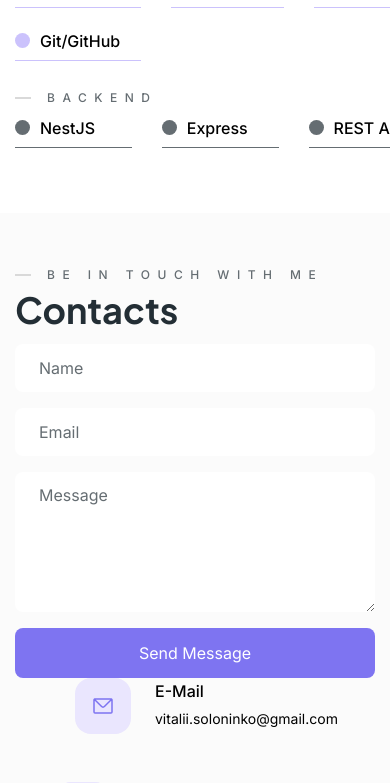
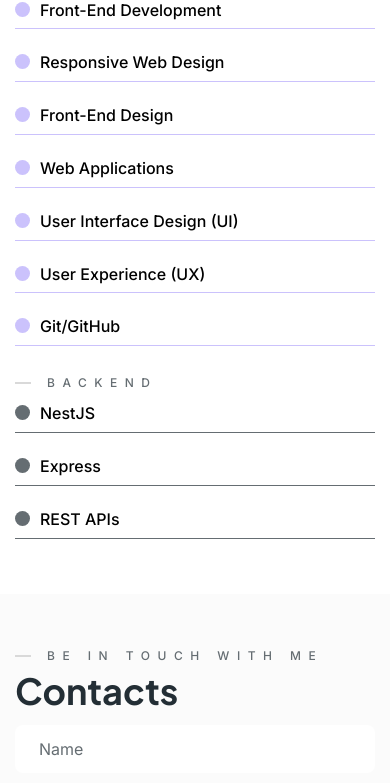
Before and after one commit to VitaliiSoloninko/angular-vitalii-portfolio, an Angular app: page / in a window 390 px wide. Shown: the part 6371-7154 px from the top of the page. Built offline with nearby package versions, Linux system fonts and the light colour scheme.

Commit message:
8.4	Update. Layout skills, contacts

```diff
--- a/src/app/sections/contacts/contacts.component.scss
+++ b/src/app/sections/contacts/contacts.component.scss
@@ -15,9 +15,12 @@ $mobileSmall: 479.98px;
   }
   // .contacts__body
   &__body {
-    @media (min-width: 850px) {
-      display: grid;
-      grid-template-columns: 1fr 1fr;
+    display: grid;
+    grid-template-columns: 1fr 1fr;
+    gap: 30px;
+    @media (max-width: 850px) {
+      grid-template-columns: auto;
+      gap: 30px;
     }
   }
   // .contacts__form
@@ -45,12 +48,9 @@ $mobileSmall: 479.98px;
   &__item {
     display: flex;
     align-items: center;
-    gap: 24px;
+    gap: 30px;
     &:not(:last-child) {
       margin-bottom: 48px;
-      @media (max-width: $mobile) {
-        padding-left: 20px;
-      }
     }
   }
 
--- a/src/app/sections/portfolio/portfolio.component.scss
+++ b/src/app/sections/portfolio/portfolio.component.scss
@@ -1,4 +1,6 @@
+$tablet: 991.98px;
 $mobile: 767.98px;
+$mobileSmall: 479.98px;
 
 .portfolio {
   padding-top: 50px;
--- a/src/app/sections/skills/skills.component.scss
+++ b/src/app/sections/skills/skills.component.scss
@@ -1,6 +1,6 @@
-$tablet: em(991.98);
-$mobile: em(767.98);
-$mobileSmall: em(479.98);
+$tablet: 991.98px;
+$mobile: 767.98px;
+$mobileSmall: 479.98px;
 
 .skills {
   // .skills__container
@@ -10,6 +10,10 @@ $mobileSmall: em(479.98);
     justify-content: center;
     padding-top: 50px;
     padding-bottom: 50px;
+    @media (max-width: $mobile) {
+      padding-top: 40px;
+      padding-bottom: 40px;
+    }
   }
   // .testimonials__title
   &__title {
@@ -21,12 +25,14 @@ $mobileSmall: em(479.98);
   // .skills__body
   &__body {
     display: grid;
+    grid-template-columns: 0.5fr 1fr;
     gap: 100px;
-    @media (min-width: $tablet) {
-      gap: 50px;
+    @media (max-width: $tablet) {
+      column-gap: 40px;
     }
-    @media (min-width: 850px) {
-      grid-template-columns: 0.5fr 1fr;
+    @media (max-width: $mobile) {
+      grid-template-columns: auto;
+      gap: 40px;
     }
   }
 
```
